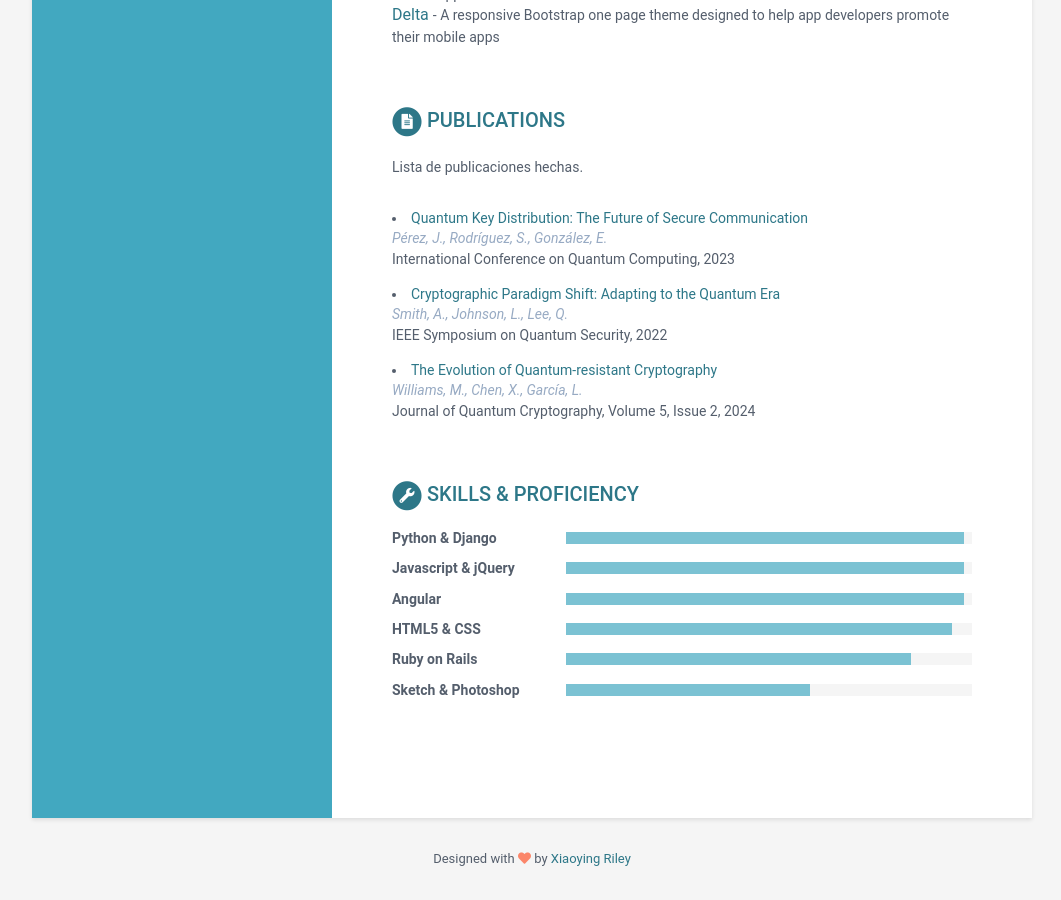
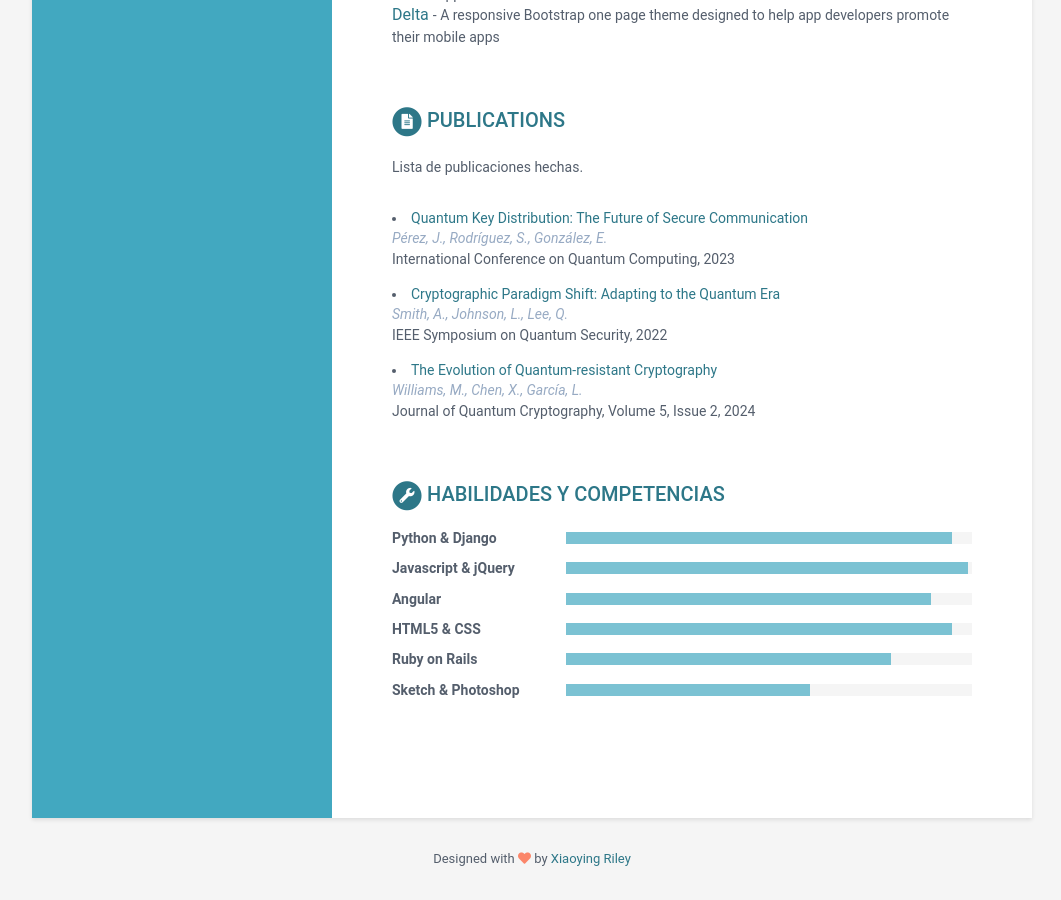
Before and after one commit to Proyecto-Fundamentos-Software/SitioWeb, a Jekyll site: the page built from index.html, in a window 1280 px wide and 900 px high, scrolled down 2368 px. Shown: the whole window, without its empty margins (108-1169 px from the left). Built offline with Jekyll 4.4.1, drawn with Linux system fonts in a browser that asks for light colours.

Commit message:
Modificaciones en Skills

```diff
--- a/_data/data.yml
+++ b/_data/data.yml
@@ -251,23 +251,23 @@ publications:
         conference: "Journal of Quantum Cryptography, Volume 5, Issue 2, 2024"
 
 skills:
-    title: Skills &amp; Proficiency
+    title: Habilidades y competencias
 
     toolset:
       - name: Python & Django
-        level: 98%
+        level: 95%
 
       - name: Javascript & jQuery
-        level: 98%
+        level: 99%
 
       - name: Angular
-        level: 98%
+        level: 90%
 
       - name: HTML5 & CSS
         level: 95%
 
       - name: Ruby on Rails
-        level: 85%
+        level: 80%
 
       - name: Sketch & Photoshop
         level: 60%
```
